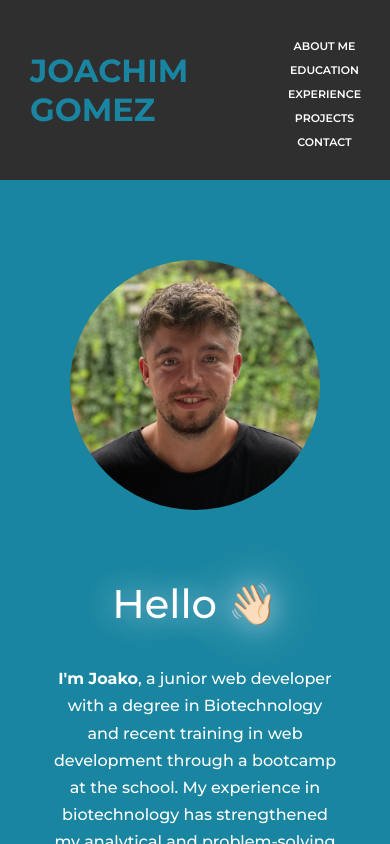
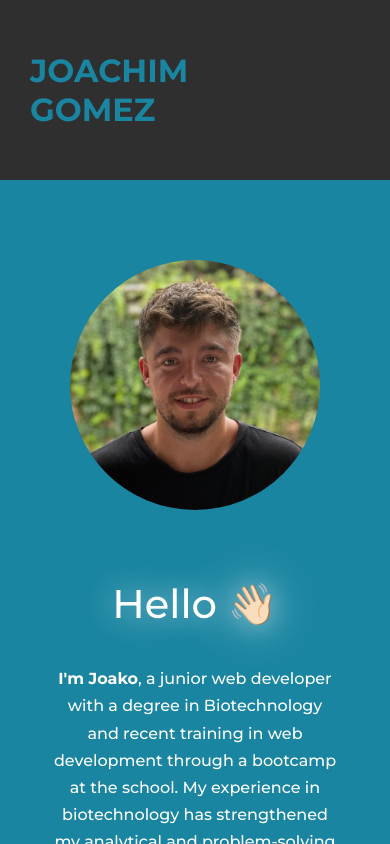
Before and after one commit to joakog94/Proyecto-4, a website built with Vite: page index.html in a window 390 px wide. Built offline with nearby package versions, Linux system fonts and the light colour scheme; some packages are replaced by stand-ins of ours.

Commit message:
Update Header.css

```diff
--- a/src/components/Header/Header.css
+++ b/src/components/Header/Header.css
@@ -85,23 +85,9 @@ ul a:hover {
   color: var(--color-3);
 }
 
-@media (max-width: 970px) {
+@media (max-width: 950px) {
   header nav {
-    display: flex;
-    flex-direction: column;
-    width: 25%;
-  }
-
-  header nav ul li {
-    margin: 0;
-    width: 100%;
-    padding-top: var(--padding-s);
-  }
-
-  header a {
-    padding: var(--padding-s);
-    margin: 0;
-    font-size: 13px;
+    display: none;
   }
 
   header h1 {
@@ -116,25 +102,11 @@ ul a:hover {
   }
 
   header h1 {
-    width: 70%;
+    width: 80%;
     font-size: 32px;
   }
 
   header nav {
-    display: flex;
-    flex-direction: column;
-    width: 30%;
-  }
-
-  header nav ul li {
-    margin: 0;
-    width: 100%;
-    padding-top: 5px;
-  }
-
-  header a {
-    padding: 7px 7px;
-    margin: 0;
-    font-size: 11px;
+    display: none;
   }
 }
```
